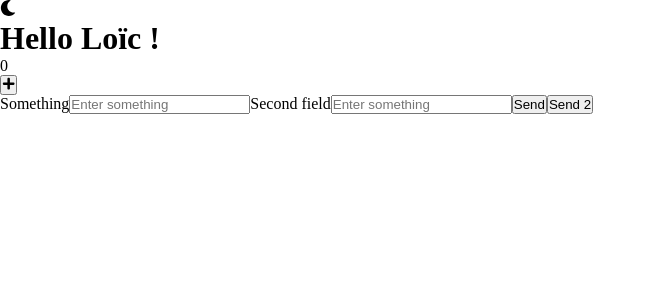
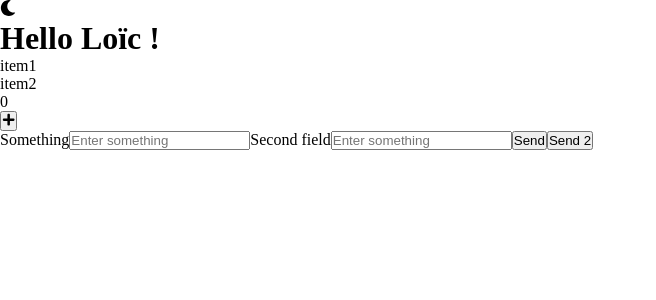
Before and after one commit to ldandoy/epita_advanced_javascript, a React (Create React App) app in the folder client/: page / in a window 1280 px wide. Shown: the top 300 px of the page, without its empty margins (0-656 px from the left). Built offline with nearby package versions, Linux system fonts and the light colour scheme.

Commit message:
Add array

```diff
--- a/client/src/components/Hello.js
+++ b/client/src/components/Hello.js
@@ -3,9 +3,18 @@ import React from 'react'
 const Hello = ({ name }) => {
     const finalName = name || "World"
 
-    return (
+    const array = [ 'item1', 'item2' ]
+
+    return (<>
         <h1>Hello { finalName } !</h1>
-    )
+        <div>
+            <ul>
+                {array.map(item => <li>
+                    {item}
+                </li>)}
+            </ul>
+        </div>
+    </>)
 }
 
 export default Hello
```
